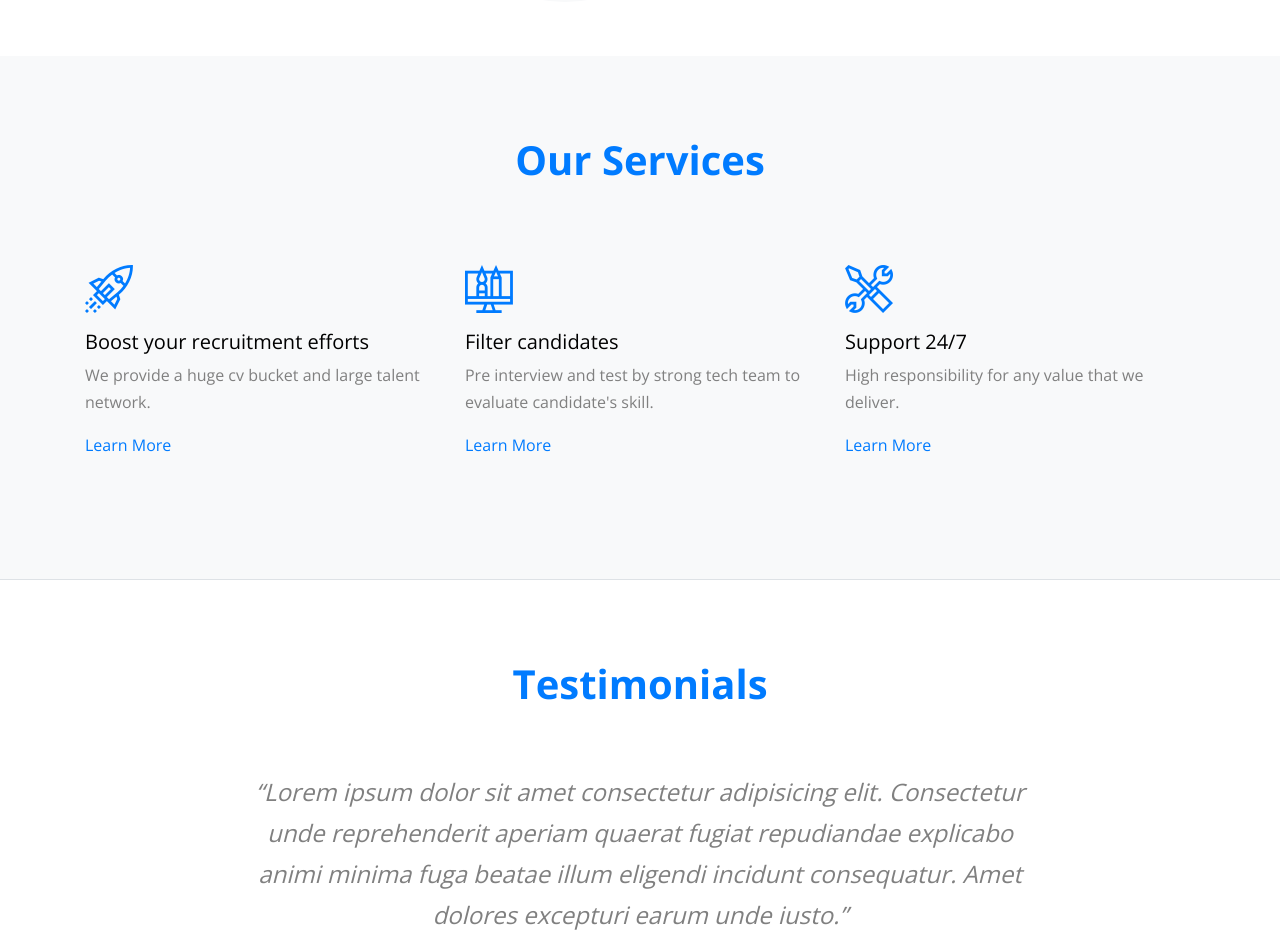
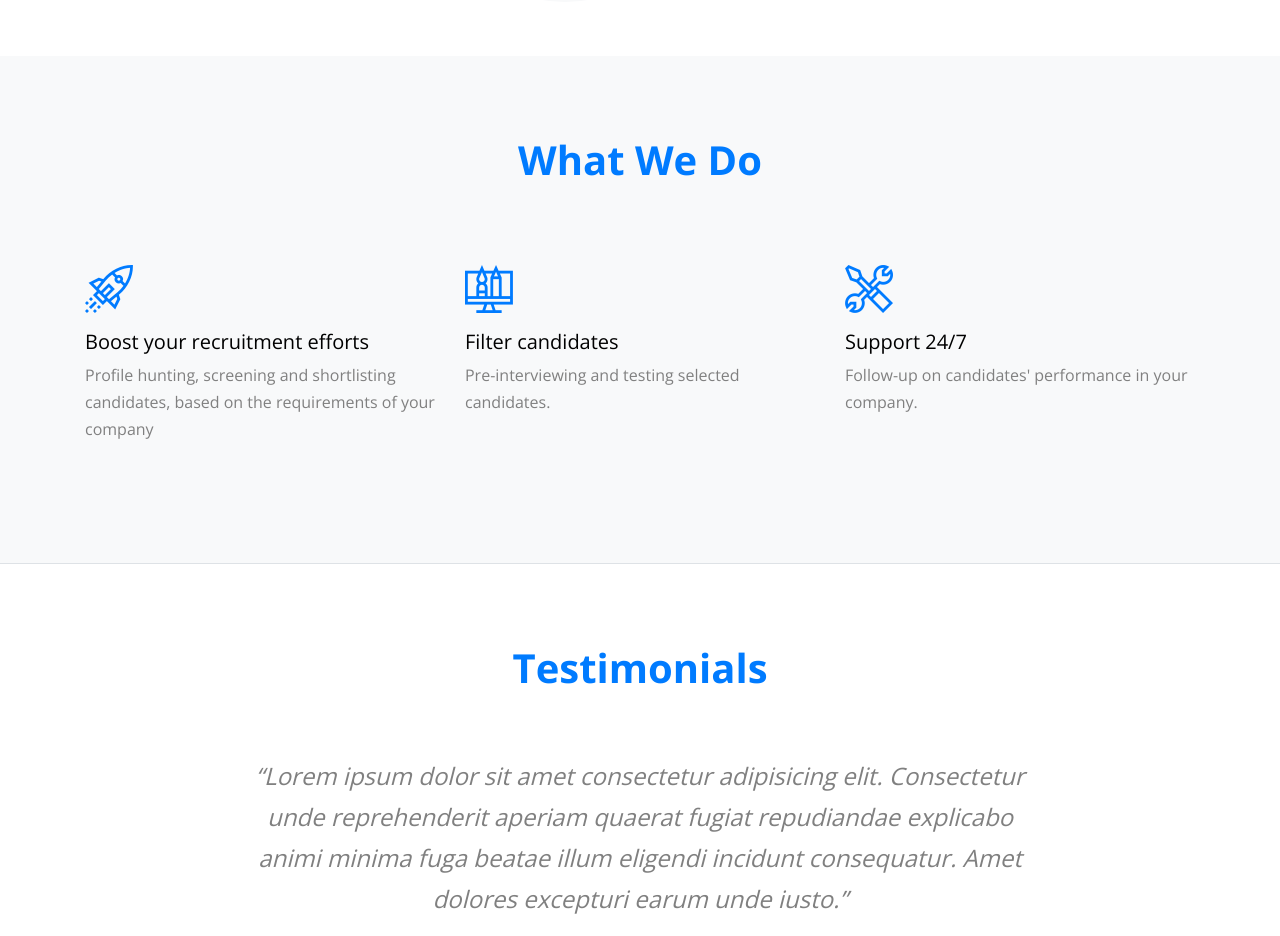
Before and after one commit to namnq/jackfruitStaticPage, a plain HTML site: page index.html in a window 1280 px wide. Shown: the part 1440-2376 px from the top of the page. Drawn offline with nearby package versions, Linux system fonts and the light colour scheme; files whose address does not match are found by name.

Commit message:
Update index.html

```diff
--- a/index.html
+++ b/index.html
@@ -153,7 +153,7 @@
     <div class="container">
       <div class="row mb-5">
         <div class="col-12 text-center" data-aos="fade">
-          <h2 class="section-title mb-3">Our Services</h2>
+          <h2 class="section-title mb-3">What We Do</h2>
         </div>
       </div>
       <div class="row align-items-stretch">
@@ -162,8 +162,8 @@
             <div class="unit-4-icon mr-4"><span class="text-primary flaticon-startup"></span></div>
             <div>
               <h3>Boost your recruitment efforts</h3>
-              <p>We provide a huge cv bucket and large talent network.</p>
-              <p><a href="#">Learn More</a></p>
+              <p>Profile hunting, screening and shortlisting candidates, based on the requirements of your company </p>
+<!--               <p><a href="#">Learn More</a></p> -->
             </div>
           </div>
         </div>
@@ -172,8 +172,8 @@
             <div class="unit-4-icon mr-4"><span class="text-primary flaticon-graphic-design"></span></div>
             <div>
               <h3>Filter candidates</h3>
-              <p>Pre interview and test by strong tech team to evaluate candidate's skill.</p>
-              <p><a href="#">Learn More</a></p>
+              <p>Pre-interviewing and testing selected candidates.</p>
+<!--               <p><a href="#">Learn More</a></p> -->
             </div>
           </div>
         </div>
@@ -182,8 +182,8 @@
             <div class="unit-4-icon mr-4"><span class="text-primary flaticon-settings"></span></div>
             <div>
               <h3>Support 24/7</h3>
-              <p>High responsibility for any value that we deliver.</p>
-              <p><a href="#">Learn More</a></p>
+              <p>Follow-up on candidates' performance in your company.</p>
+<!--               <p><a href="#">Learn More</a></p> -->
             </div>
           </div>
         </div>
```
